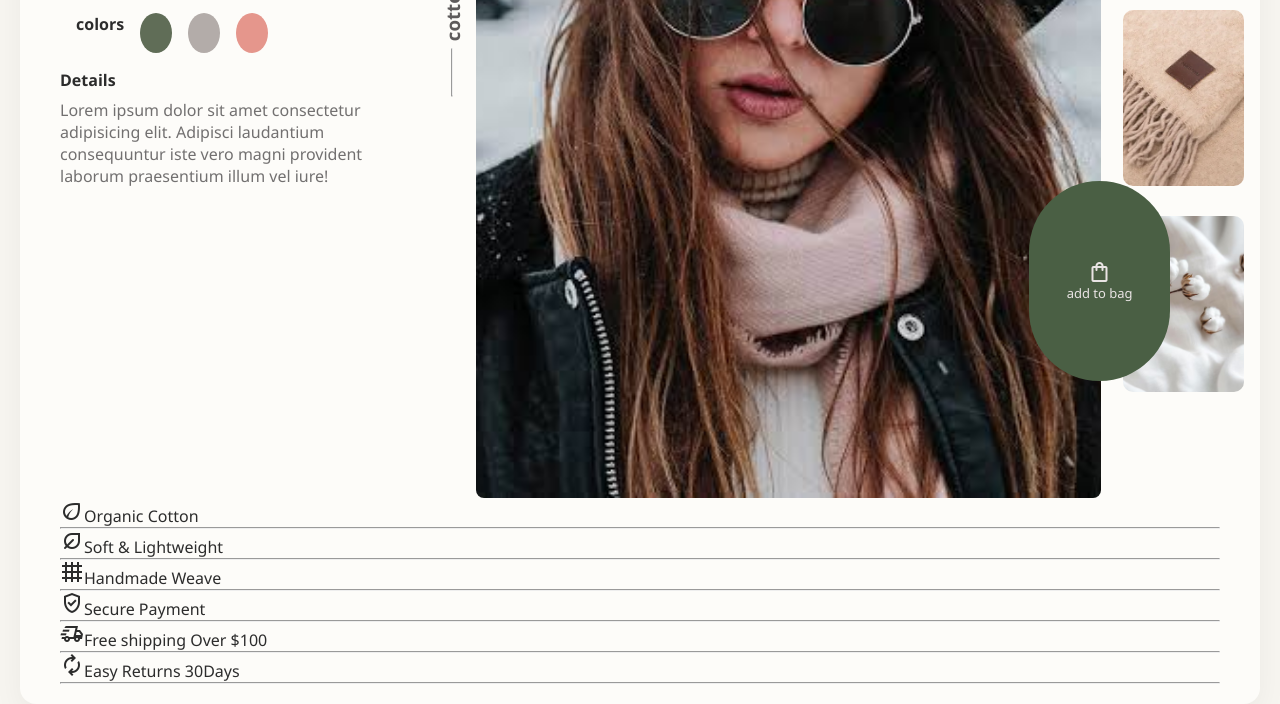
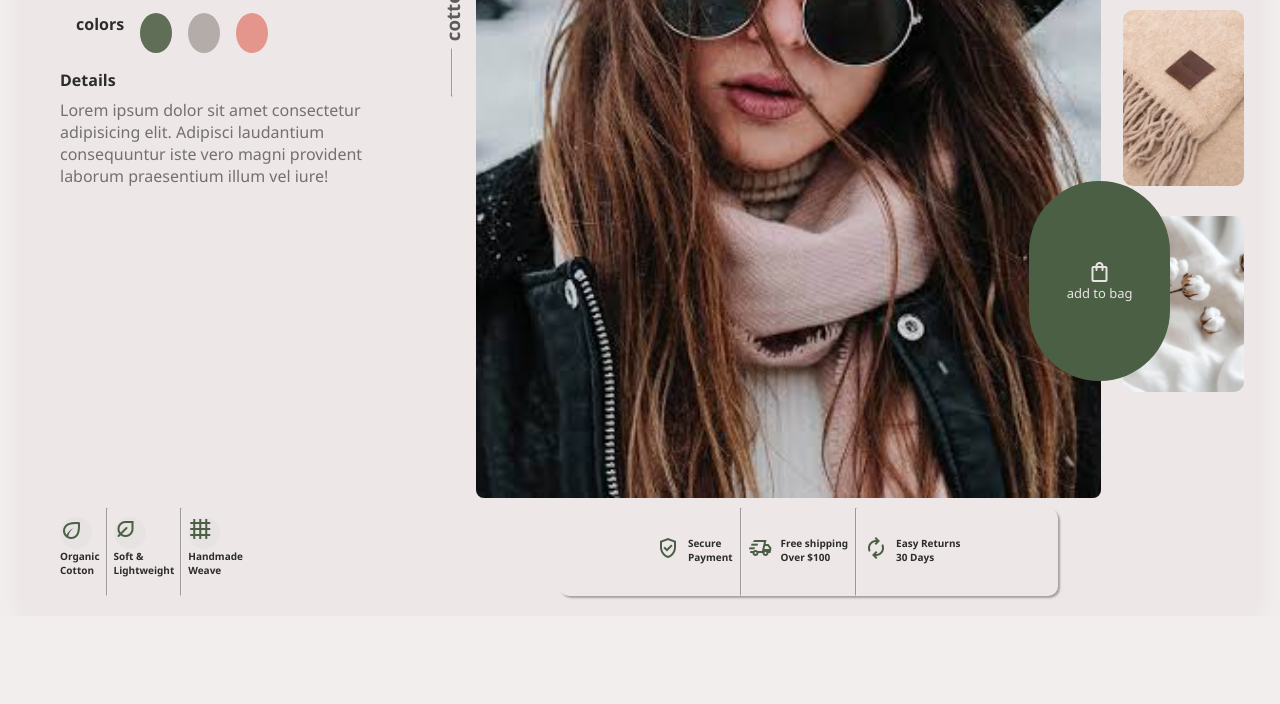
Before and after one commit to abhaypal0/Cohort3, a plain HTML site: page Assignment-One/Hard/index.html in a window 1280 px wide. Shown: the part 649-1353 px from the top of the page. After the commit the page ends 1265 px from the top, so only its background shows below. Drawn offline with nearby package versions, Linux system fonts and the light colour scheme.

Commit message:
assignment one 3rd part which is categories as hard commpleted

```diff
--- a/Assignment-One/Hard/index.html
+++ b/Assignment-One/Hard/index.html
@@ -101,32 +101,38 @@
             </div>
 
 
+            <div class="footer-container">
 
-            <div><span><span class="material-symbols-outlined">
+                <div class="footer-left">
+                    <span><span class="material-symbols-outlined icon">
                             eco
-                    </span>Organic Cotton</span>
+                        </span><br>Organic <br>
+                         Cotton</span>
                     <hr>
-                <span><span class="material-symbols-outlined">
+                    <span><span class="material-symbols-outlined icon">
                             nest_eco_leaf
-                    </span>Soft & Lightweight</span>
+                        </span> <br> Soft & <br> Lightweight</span>
                     <hr>
-                <span><span class="material-symbols-outlined">
+                    <span><span class="material-symbols-outlined icon">
                             grid_4x4
-                    </span>Handmade Weave</span>
+                        </span> <br> Handmade  <br>Weave</span>
+
+                </div>
+                <div class="footer-right">
+                    <span><span class="material-symbols-outlined icons">
+                            verified_user
+                        </span>Secure <br>Payment</span>
+
                     <hr>
+                    <span> <span class="material-symbols-outlined icons">
+                            delivery_truck_speed
+                        </span>Free shipping <br>Over $100</span>
+                    <hr>
+                    <span><span class="material-symbols-outlined icons">
+                            autorenew
+                        </span>Easy Returns <br> 30 Days</span>
                 </div>
-            <div><span><span class="material-symbols-outlined">
-                        verified_user
-                    </span>Secure Payment</span>
-                <hr>
-                <span> <span class="material-symbols-outlined">
-                        delivery_truck_speed
-                    </span>Free shipping Over $100</span>
-                <hr>
-                <span><span class="material-symbols-outlined">
-                        autorenew
-                    </span>Easy Returns 30Days</span>
-                <hr>
+
             </div>
 
 
--- a/Assignment-One/Hard/style.css
+++ b/Assignment-One/Hard/style.css
@@ -9,7 +9,7 @@ body {
     height: 100%;
     width: 100%;
     font-family: 'Segoe UI', Tahoma, Geneva, Verdana, sans-serif;
-    background-color: #f7f5f0;
+    background-color: #f1eeed;
     color: #2c2c2c;
 }
 
@@ -18,7 +18,7 @@ body {
 }
 
 #main {
-    background-color: #fdfcf9;
+    background-color: #ede8e7;
     padding: 20px 40px;
     border-radius: 16px;
     box-shadow: 0 10px 30px rgba(0, 0, 0, 0.05);
@@ -247,3 +247,57 @@ nav span:hover::after {
     background-position: center;
     object-fit: cover;
 }
+
+.footer-container{
+    /* display: flex; */
+    justify-content: space-between;
+    font-size: x-small;
+    font-weight: 600;
+    margin-top: 10px;
+    display: grid; grid-template-columns: 43% 43% 14%;
+
+}
+.footer-left{
+    width: 33%;
+    display: flex;
+    justify-content: space-evenly;
+    gap: 6px;
+    .icon{
+    height: 2rem;
+    width: 2rem;
+    border-radius: 100px;
+    background-color: #e7e3e3;
+    color: #4a5f44;
+    align-items: center;
+    margin-top: 9px;
+}
+
+}
+.footer-right{
+    display: flex;
+    gap: 7px;
+    /* width: 50%; */
+    border-radius: 10px;
+    box-shadow: 2px 2px 2px rgba(0, 0, 0, 0.3);
+    align-items: center;
+    text-align: left;
+    justify-content: center;
+    span{
+        display: flex;
+
+        /* align-items: center;  */
+
+    }
+    hr{
+        height: 11vh;
+        justify-content: center;
+    }
+    .icons{
+    height: 2rem;
+    width: 2rem;
+    border-radius: 100px;
+    color: #4a5f44;
+    /* align-items: center; */
+
+}
+}
```
Lines whose indentation alone changed are shown as unchanged.
